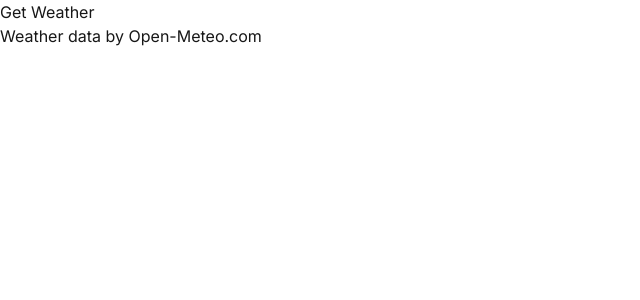
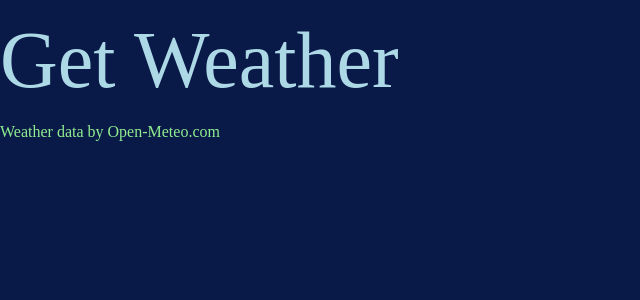
Before and after one commit to JumboCode/massachusetts-river-alliance, a Next.js app: page /weather/micah-tycho in a window 1280 px wide. Shown: the top 300 px of the page, without its empty margins (0-640 px from the left). Built offline with nearby package versions, Linux system fonts and the light colour scheme.

Commit message:
Add flair

```diff
--- a/src/app/weather/micah-tycho/page.tsx
+++ b/src/app/weather/micah-tycho/page.tsx
@@ -35,21 +35,21 @@ export default function WeatherPage() {
   }
 
   return (
-    <div>
-      <button onClick={getWeather}>Get Weather</button>
+    <div style={{ backgroundColor: '#091948', minHeight: '100vh', width: '100%' }}>
+      <button  onClick={getWeather}><p style={{color: "lightblue", fontFamily: "times-new-roman", fontSize: "80px", cursor: "url('pngtree-summer-sun-clip-art-png-image_16237305.png'), pointer"}}>Get Weather</p></button>
 
-      {loading && <p>Loading...</p>}
-      {error && <p style={{ color: "red" }}>Error: {error}</p>}
+      {loading && <p style={{ color: "lightgreen", fontFamily: "times-new-roman" }}>Loading...</p>}
+      {error && <p style={{ color: "red", fontFamily: "times-new-roman" }}>Error: {error}</p>}
 
       {temperature !== null && wind !== null && (
         <div>
-          <p>Temperature: {temperature}°F</p>
-          <p>Wind: {wind} mph</p>
+          <p style={{ color: "green", fontFamily: "times-new-roman"}}>Temperature: {temperature}°F</p>
+          <p style={{ color: "teal", fontFamily: "times-new-roman" }}>Wind: {wind} mph</p>
         </div>
       )}
 
       {/* step 13: credit */}
-      <p>
+      <p style={{ color: "lightgreen", fontFamily: "times-new-roman" }}>
         Weather data by <a href="https://open-meteo.com/">Open-Meteo.com</a>
       </p>
     </div>
```
